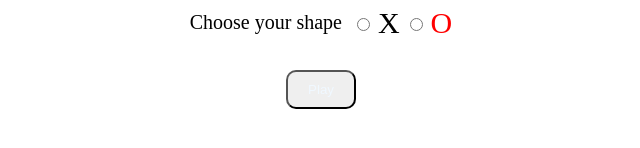
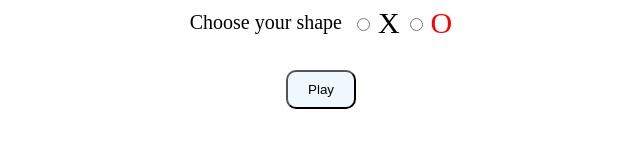
Before and after one commit to nishesh96/tictactoe-custom, a plain HTML site: page index.html in a window 1280 px wide. Shown: the part 536-684 px from the top of the page, without its empty margins (319-959 px from the left). Drawn offline with nearby package versions, Linux system fonts and the light colour scheme.

Commit message:
Update index.css

```diff
--- a/index.css
+++ b/index.css
@@ -103,6 +103,6 @@
 
 button {
     padding: 10px 20px;
-    color: aliceblue;
+    background-color: aliceblue;
     border-radius: 10px;
 }
```
